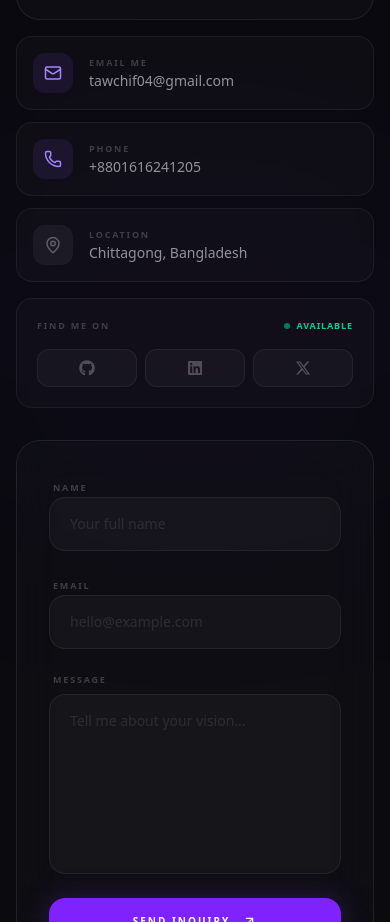
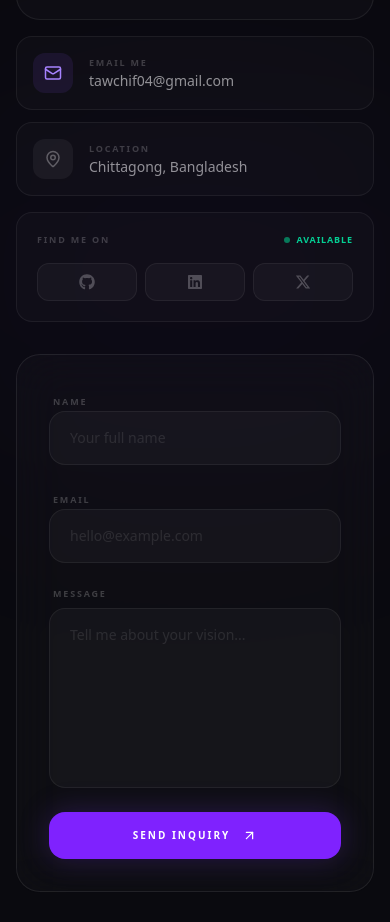
Before and after one commit to tawchifulislam/portfolio, a Next.js app: page / in a window 390 px wide. Shown: the part 5919-6841 px from the top of the page. Built offline with nearby package versions, Linux system fonts and the light colour scheme.

Commit message:
refactor: remove phone contact from personalInfo and Contact component

```diff
--- a/src/components/sections/Contact.jsx
+++ b/src/components/sections/Contact.jsx
@@ -2,7 +2,7 @@
 
 import { useState } from 'react';
 import { motion } from 'framer-motion';
-import { Mail, MapPin, Phone, ArrowUpRight } from 'lucide-react';
+import { Mail, MapPin, ArrowUpRight } from 'lucide-react';
 import { personalInfo } from '@/lib/data';
 import { variants } from '@/lib/constants';
 import { FaGithub, FaLinkedin } from 'react-icons/fa';
@@ -34,12 +34,6 @@ const contactItems = [
     label: 'Email Me',
     value: personalInfo.email,
     href: 'mailto:' + personalInfo.email,
-  },
-  {
-    icon: <Phone size={18} />,
-    label: 'Phone',
-    value: personalInfo.phone,
-    href: 'tel:' + personalInfo.phone,
   },
   {
     icon: <MapPin size={18} />,
```
Also changed, not shown: src/lib/data.js.
